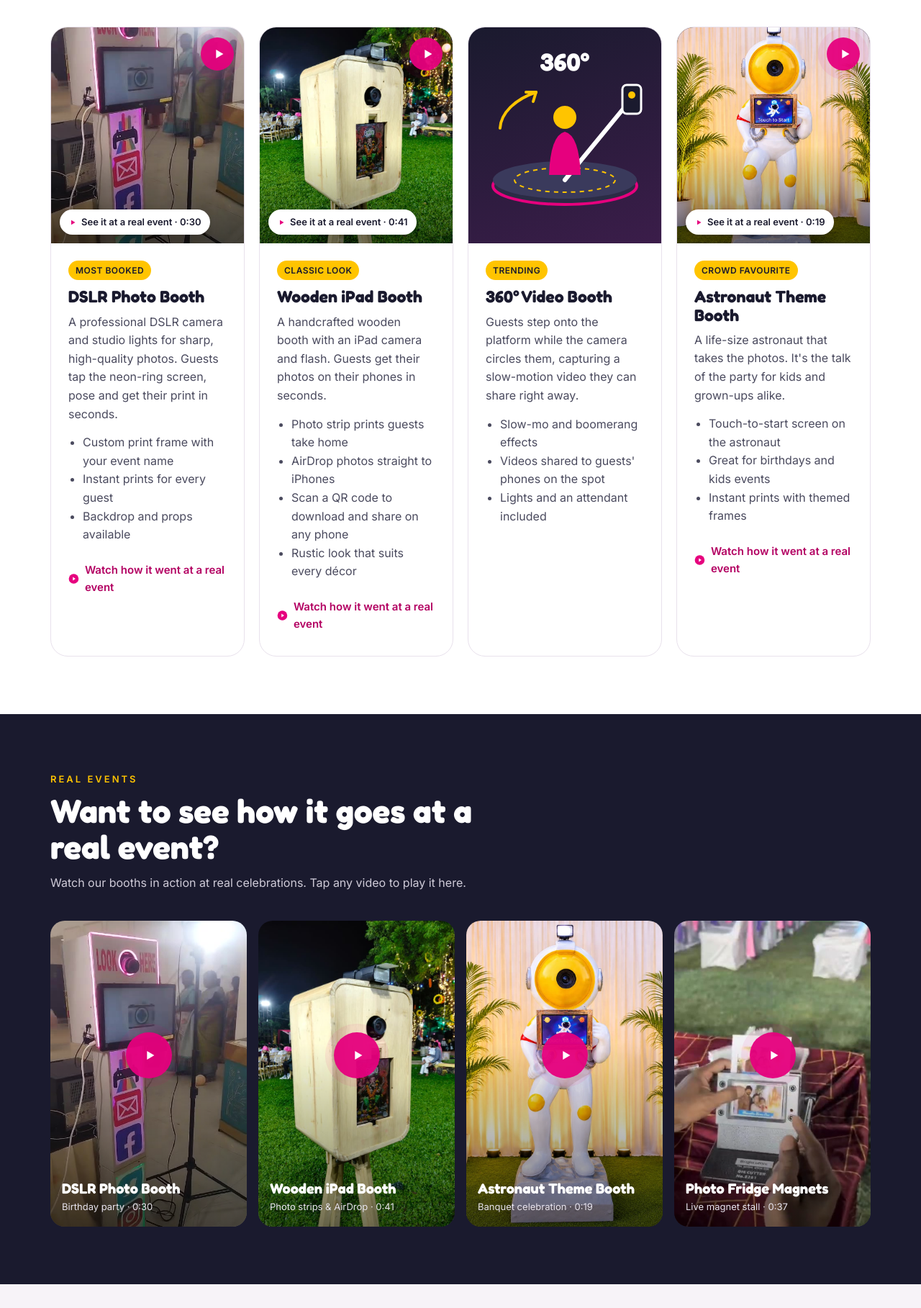
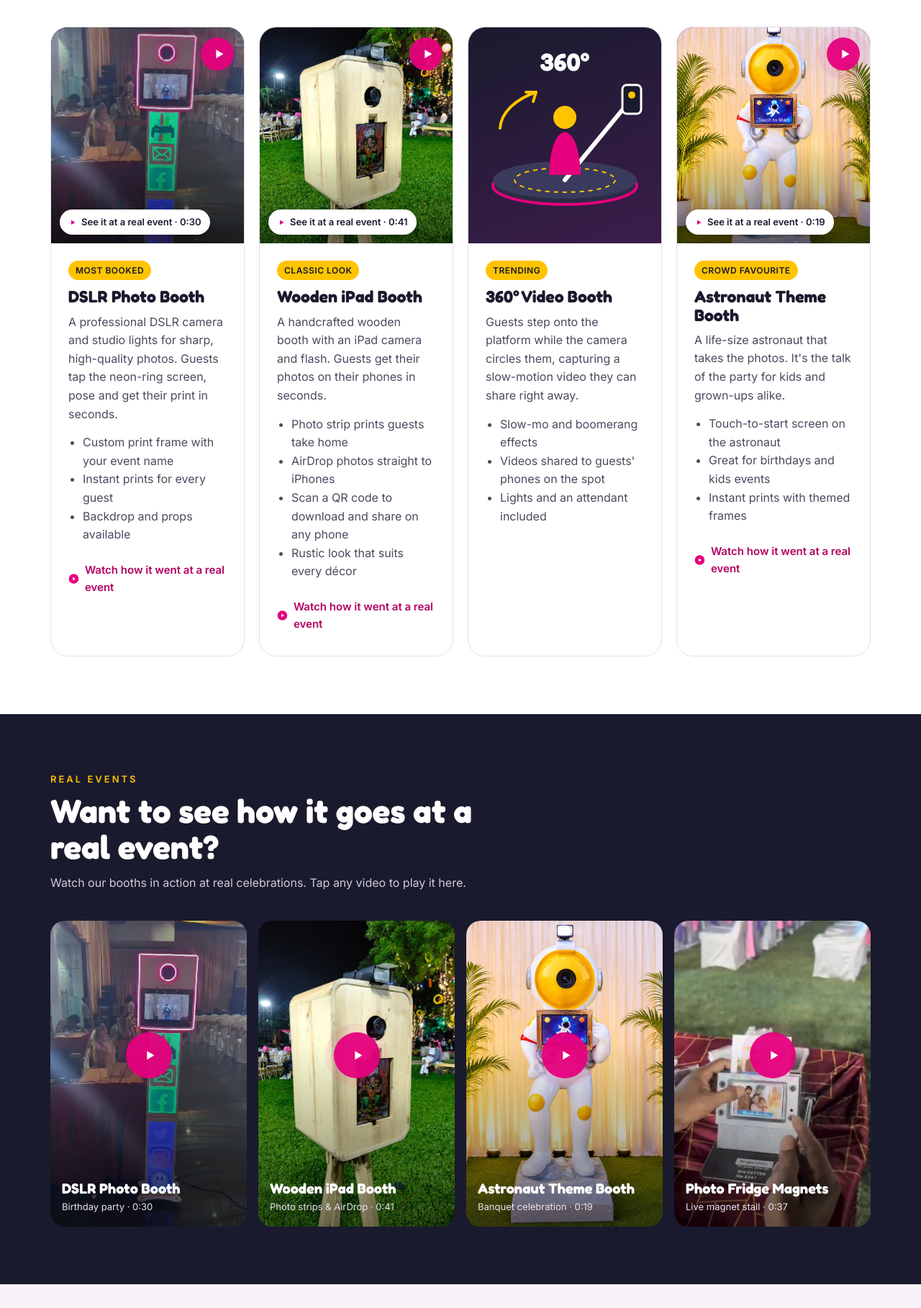
Before and after one commit to mnsampath236/PhotoFlash, a plain HTML site: page index.html in a window 1280 px wide. Shown: the part 1123-2940 px from the top of the page at 72% size. Drawn offline with Linux system fonts and the light colour scheme.

Commit message:
New DSLR booth photo; refreshed favicon with cache-busting
Co-Authored-By: Claude Opus 5.5 <noreply@anthropic.com>
Claude-Session: https://claude.ai/code/session_015Ls3AKftWzdMTNp9Tv2obt

```diff
--- a/index.html
+++ b/index.html
@@ -10,9 +10,10 @@
 <meta name="robots" content="index, follow, max-image-preview:large">
 <meta name="theme-color" content="#E6007E">
 <meta name="geo.region" content="IN-TG"><meta name="geo.placename" content="Hyderabad">
-<link rel="icon" href="/favicon.ico" sizes="any">
-<link rel="icon" href="/favicon.svg" type="image/svg+xml">
-<link rel="apple-touch-icon" href="/apple-touch-icon.png">
+<link rel="icon" href="/favicon.ico?v=2" sizes="any">
+<link rel="icon" href="/favicon.svg?v=2" type="image/svg+xml">
+<link rel="icon" href="/favicon-32.png?v=2" type="image/png" sizes="32x32">
+<link rel="apple-touch-icon" href="/apple-touch-icon.png?v=2">
 <link rel="manifest" href="/site.webmanifest">
 <!-- Social share previews -->
 <meta property="og:type" content="website">
@@ -254,13 +255,13 @@ WhatsApp Us</a>
 </div>
 <div class="cards">
 <article class="card">
-<div class="pic"><button type="button" class="vthumb" data-video="img/video/dslr.mp4" data-poster="img/kiosk.jpg" data-title="DSLR Photo Booth" data-service="DSLR Photo Booth" aria-label="Watch the DSLR Photo Booth at a real event (0:30)"><img loading="lazy" decoding="async" src="img/kiosk.jpg" alt="Standard DSLR photo booth with screen and neon ring"><span class="play" aria-hidden="true"><svg width="22" height="22" viewBox="0 0 24 24"><path d="M8 5.5v13l11-6.5z" fill="#fff"/></svg></span><span class="vchip"><svg width="12" height="12" viewBox="0 0 24 24" aria-hidden="true"><path d="M8 5.5v13l11-6.5z" fill="#fff"/></svg>See it at a real event · 0:30</span></button></div>
+<div class="pic"><button type="button" class="vthumb" data-video="img/video/dslr.mp4" data-poster="img/dslr-hero.jpg" data-title="DSLR Photo Booth" data-service="DSLR Photo Booth" aria-label="Watch the DSLR Photo Booth at a real event (0:30)"><img loading="lazy" decoding="async" src="img/dslr-hero.jpg" alt="DSLR photo booth with pink neon ring at a banquet hall" style="object-position:center 30%"><span class="play" aria-hidden="true"><svg width="22" height="22" viewBox="0 0 24 24"><path d="M8 5.5v13l11-6.5z" fill="#fff"/></svg></span><span class="vchip"><svg width="12" height="12" viewBox="0 0 24 24" aria-hidden="true"><path d="M8 5.5v13l11-6.5z" fill="#fff"/></svg>See it at a real event · 0:30</span></button></div>
 <div class="body">
 <span class="tag">MOST BOOKED</span>
 <h3>DSLR Photo Booth</h3>
 <p>A professional DSLR camera and studio lights for sharp, high-quality photos. Guests tap the neon-ring screen, pose and get their print in seconds.</p>
 <ul><li>Custom print frame with your event name</li><li>Instant prints for every guest</li><li>Backdrop and props available</li></ul>
-<button type="button" class="watch-link" data-video="img/video/dslr.mp4" data-poster="img/kiosk.jpg" data-title="DSLR Photo Booth" data-service="DSLR Photo Booth"><svg width="18" height="18" viewBox="0 0 24 24" aria-hidden="true"><circle cx="12" cy="12" r="11" fill="#E6007E"/><path d="M10 8v8l6-4z" fill="#fff"/></svg>Watch how it went at a real event</button>
+<button type="button" class="watch-link" data-video="img/video/dslr.mp4" data-poster="img/dslr-hero.jpg" data-title="DSLR Photo Booth" data-service="DSLR Photo Booth"><svg width="18" height="18" viewBox="0 0 24 24" aria-hidden="true"><circle cx="12" cy="12" r="11" fill="#E6007E"/><path d="M10 8v8l6-4z" fill="#fff"/></svg>Watch how it went at a real event</button>
 </div>
 </article>
 <article class="card">
@@ -319,7 +320,7 @@ WhatsApp Us</a>
 <p>Watch our booths in action at real celebrations. Tap any video to play it here.</p>
 </div>
 <div class="vgrid">
-<div class="vtile"><button type="button" class="vthumb" data-video="img/video/dslr.mp4" data-poster="img/kiosk.jpg" data-title="DSLR Photo Booth" data-service="DSLR Photo Booth" aria-label="Play the DSLR Photo Booth video (0:30)"><img src="img/kiosk.jpg" alt="Standard DSLR photo booth with screen and neon ring" loading="lazy"><span class="play" aria-hidden="true"><svg width="22" height="22" viewBox="0 0 24 24"><path d="M8 5.5v13l11-6.5z" fill="#fff"/></svg></span></button><div class="vlabel"><b>DSLR Photo Booth</b><span>Birthday party · 0:30</span></div></div>
+<div class="vtile"><button type="button" class="vthumb" data-video="img/video/dslr.mp4" data-poster="img/dslr-hero.jpg" data-title="DSLR Photo Booth" data-service="DSLR Photo Booth" aria-label="Play the DSLR Photo Booth video (0:30)"><img src="img/dslr-hero.jpg" alt="DSLR photo booth with pink neon ring at a banquet hall" loading="lazy" style="object-position:center 30%"><span class="play" aria-hidden="true"><svg width="22" height="22" viewBox="0 0 24 24"><path d="M8 5.5v13l11-6.5z" fill="#fff"/></svg></span></button><div class="vlabel"><b>DSLR Photo Booth</b><span>Birthday party · 0:30</span></div></div>
 <div class="vtile"><button type="button" class="vthumb" data-video="img/video/wood.mp4" data-poster="img/wooden.jpg" data-title="Wooden iPad Booth" data-service="Wooden iPad Booth" aria-label="Play the Wooden iPad Booth video (0:41)"><img src="img/wooden.jpg" alt="Handcrafted wooden photo booth with iPad camera and flash" loading="lazy"><span class="play" aria-hidden="true"><svg width="22" height="22" viewBox="0 0 24 24"><path d="M8 5.5v13l11-6.5z" fill="#fff"/></svg></span></button><div class="vlabel"><b>Wooden iPad Booth</b><span>Photo strips &amp; AirDrop · 0:41</span></div></div>
 <div class="vtile"><button type="button" class="vthumb" data-video="img/video/astro.mp4" data-poster="img/astronaut.jpg" data-title="Astronaut Theme Booth" data-service="Astronaut Theme Booth" aria-label="Play the Astronaut Theme Booth video (0:19)"><img src="img/astronaut.jpg" alt="Astronaut theme photo booth" loading="lazy" style="object-position:center 20%"><span class="play" aria-hidden="true"><svg width="22" height="22" viewBox="0 0 24 24"><path d="M8 5.5v13l11-6.5z" fill="#fff"/></svg></span></button><div class="vlabel"><b>Astronaut Theme Booth</b><span>Banquet celebration · 0:19</span></div></div>
 <div class="vtile"><button type="button" class="vthumb" data-video="img/video/magnets.mp4" data-poster="img/magnet-cut.jpg" data-title="Photo Fridge Magnets" data-service="Fridge Magnets" aria-label="Play the Photo Fridge Magnets video (0:37)"><img src="img/magnet-cut.jpg" alt="Acrylic photo fridge magnet being made at a live stall" loading="lazy"><span class="play" aria-hidden="true"><svg width="22" height="22" viewBox="0 0 24 24"><path d="M8 5.5v13l11-6.5z" fill="#fff"/></svg></span></button><div class="vlabel"><b>Photo Fridge Magnets</b><span>Live magnet stall · 0:37</span></div></div>
--- a/sitemap.xml
+++ b/sitemap.xml
@@ -6,7 +6,7 @@
     <changefreq>monthly</changefreq>
     <priority>1.0</priority>
     <image:image><image:loc>https://photoflash.in/img/astronaut.jpg</image:loc></image:image>
-    <image:image><image:loc>https://photoflash.in/img/kiosk.jpg</image:loc></image:image>
+    <image:image><image:loc>https://photoflash.in/img/dslr-hero.jpg</image:loc></image:image>
     <image:image><image:loc>https://photoflash.in/img/wooden.jpg</image:loc></image:image>
     <image:image><image:loc>https://photoflash.in/img/magnet-cut.jpg</image:loc></image:image>
   </url>
```
Also changed, not shown: favicon-32.png (added), favicon.ico.
